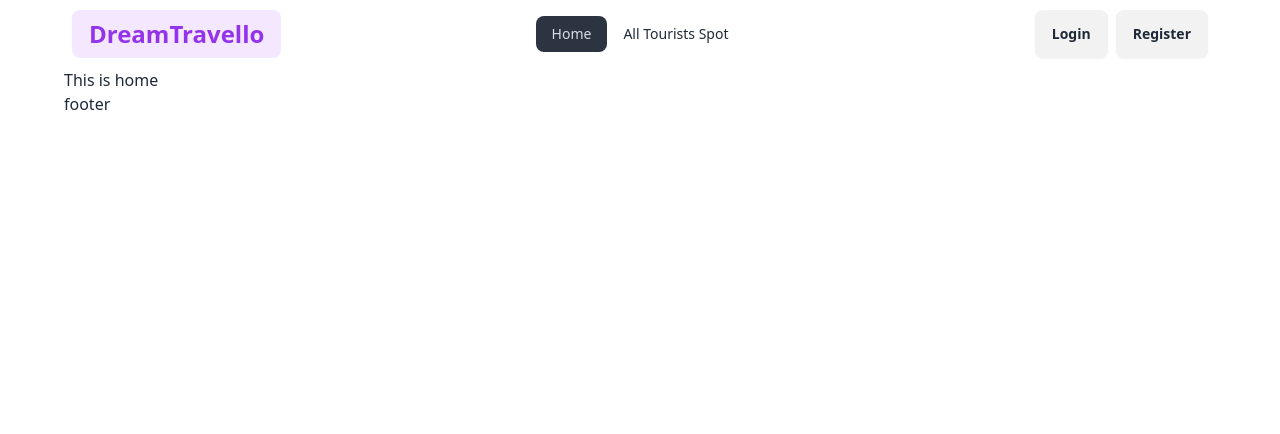
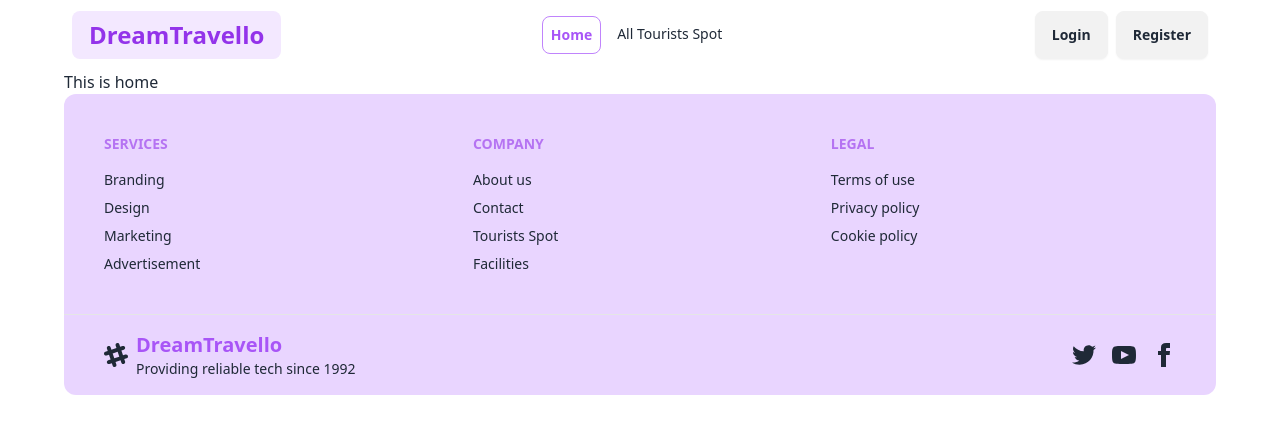
Before and after one commit to TinnyDatta/dream-travello-client, a React (Vite) app: page / in a window 1280 px wide. Shown: the top 434 px of the page. Built offline with nearby package versions, Linux system fonts and the light colour scheme; no server answers.

Commit message:
added footer

```diff
--- a/src/Shared/Footer/Footer.jsx
+++ b/src/Shared/Footer/Footer.jsx
@@ -2,7 +2,41 @@
 const Footer = () => {
     return (
         <div>
-            <h2>footer</h2>
+            <footer className="footer p-10 rounded-t-xl bg-purple-200 text-base-content">
+  <nav>
+    <h6 className="footer-title text-purple-600">Services</h6>
+    <a className="link link-hover">Branding</a>
+    <a className="link link-hover">Design</a>
+    <a className="link link-hover">Marketing</a>
+    <a className="link link-hover">Advertisement</a>
+  </nav>
+  <nav>
+    <h6 className="footer-title text-purple-600">Company</h6>
+    <a className="link link-hover">About us</a>
+    <a className="link link-hover">Contact</a>
+    <a className="link link-hover">Tourists Spot</a>
+    <a className="link link-hover">Facilities</a>
+  </nav>
+  <nav>
+    <h6 className="footer-title text-purple-600">Legal</h6>
+    <a className="link link-hover">Terms of use</a>
+    <a className="link link-hover">Privacy policy</a>
+    <a className="link link-hover">Cookie policy</a>
+  </nav>
+</footer>
+<footer className="footer px-10 py-4 border-t rounded-b-xl bg-purple-200 text-base-content border-base-300">
+  <aside className="items-center grid-flow-col">
+    <svg width="24" height="24" viewBox="0 0 24 24" xmlns="http://www.w3.org/2000/svg" fillRule="evenodd" clipRule="evenodd" className="fill-current"><path d="M22.672 15.226l-2.432.811.841 2.515c.33 1.019-.209 2.127-1.23 2.456-1.15.325-2.148-.321-2.463-1.226l-.84-2.518-5.013 1.677.84 2.517c.391 1.203-.434 2.542-1.831 2.542-.88 0-1.601-.564-1.86-1.314l-.842-2.516-2.431.809c-1.135.328-2.145-.317-2.463-1.229-.329-1.018.211-2.127 1.231-2.456l2.432-.809-1.621-4.823-2.432.808c-1.355.384-2.558-.59-2.558-1.839 0-.817.509-1.582 1.327-1.846l2.433-.809-.842-2.515c-.33-1.02.211-2.129 1.232-2.458 1.02-.329 2.13.209 2.461 1.229l.842 2.515 5.011-1.677-.839-2.517c-.403-1.238.484-2.553 1.843-2.553.819 0 1.585.509 1.85 1.326l.841 2.517 2.431-.81c1.02-.33 2.131.211 2.461 1.229.332 1.018-.21 2.126-1.23 2.456l-2.433.809 1.622 4.823 2.433-.809c1.242-.401 2.557.484 2.557 1.838 0 .819-.51 1.583-1.328 1.847m-8.992-6.428l-5.01 1.675 1.619 4.828 5.011-1.674-1.62-4.829z"></path></svg>
+    <p ><span className="font-bold text-xl text-purple-500">DreamTravello</span> <br/>Providing reliable tech since 1992</p>
+  </aside>
+  <nav className="md:place-self-center md:justify-self-end">
+    <div className="grid grid-flow-col gap-4">
+      <a><svg xmlns="http://www.w3.org/2000/svg" width="24" height="24" viewBox="0 0 24 24" className="fill-current"><path d="M24 4.557c-.883.392-1.832.656-2.828.775 1.017-.609 1.798-1.574 2.165-2.724-.951.564-2.005.974-3.127 1.195-.897-.957-2.178-1.555-3.594-1.555-3.179 0-5.515 2.966-4.797 6.045-4.091-.205-7.719-2.165-10.148-5.144-1.29 2.213-.669 5.108 1.523 6.574-.806-.026-1.566-.247-2.229-.616-.054 2.281 1.581 4.415 3.949 4.89-.693.188-1.452.232-2.224.084.626 1.956 2.444 3.379 4.6 3.419-2.07 1.623-4.678 2.348-7.29 2.04 2.179 1.397 4.768 2.212 7.548 2.212 9.142 0 14.307-7.721 13.995-14.646.962-.695 1.797-1.562 2.457-2.549z"></path></svg></a>
+      <a><svg xmlns="http://www.w3.org/2000/svg" width="24" height="24" viewBox="0 0 24 24" className="fill-current"><path d="M19.615 3.184c-3.604-.246-11.631-.245-15.23 0-3.897.266-4.356 2.62-4.385 8.816.029 6.185.484 8.549 4.385 8.816 3.6.245 11.626.246 15.23 0 3.897-.266 4.356-2.62 4.385-8.816-.029-6.185-.484-8.549-4.385-8.816zm-10.615 12.816v-8l8 3.993-8 4.007z"></path></svg></a>
+      <a><svg xmlns="http://www.w3.org/2000/svg" width="24" height="24" viewBox="0 0 24 24" className="fill-current"><path d="M9 8h-3v4h3v12h5v-12h3.642l.358-4h-4v-1.667c0-.955.192-1.333 1.115-1.333h2.885v-5h-3.808c-3.596 0-5.192 1.583-5.192 4.615v3.385z"></path></svg></a>
+    </div>
+  </nav>
+</footer>
         </div>
     );
 };
--- a/src/Shared/Navbar/Navbar.jsx
+++ b/src/Shared/Navbar/Navbar.jsx
@@ -6,12 +6,12 @@ const Navbar = () => {
   const {user, logout} = useContext(AuthContext)
 
     const navLinks = <>
-    <li><NavLink to='/'>Home</NavLink></li>
-    <li><NavLink to='/allTouristsSpot'>All Tourists Spot</NavLink></li>
+    <li><NavLink to='/' className={({isActive}) => isActive? ' text-purple-500 font-bold border border-purple-400 p-2' : ''}>Home</NavLink></li>
+    <li><NavLink className={({isActive}) => isActive? 'font-bold border p-2 border-purple-400 text-purple-500' : ''} to='/allTouristsSpot'>All Tourists Spot</NavLink></li>
     {
       user && <>
-      <li><NavLink to='/addTouristsSpot'>Add Tourists Spot</NavLink></li>
-      <li><NavLink to='/myList'>My List</NavLink></li>
+      <li><NavLink className={({isActive}) => isActive? 'font-bold border p-2 border-purple-400 text-purple-500' : ''} to='/addTouristsSpot'>Add Tourists Spot</NavLink></li>
+      <li><NavLink className={({isActive}) => isActive? 'font-bold border p-2 border-purple-400 text-purple-500' : ''} to='/myList'>My List</NavLink></li>
       </>
     }
 
```
